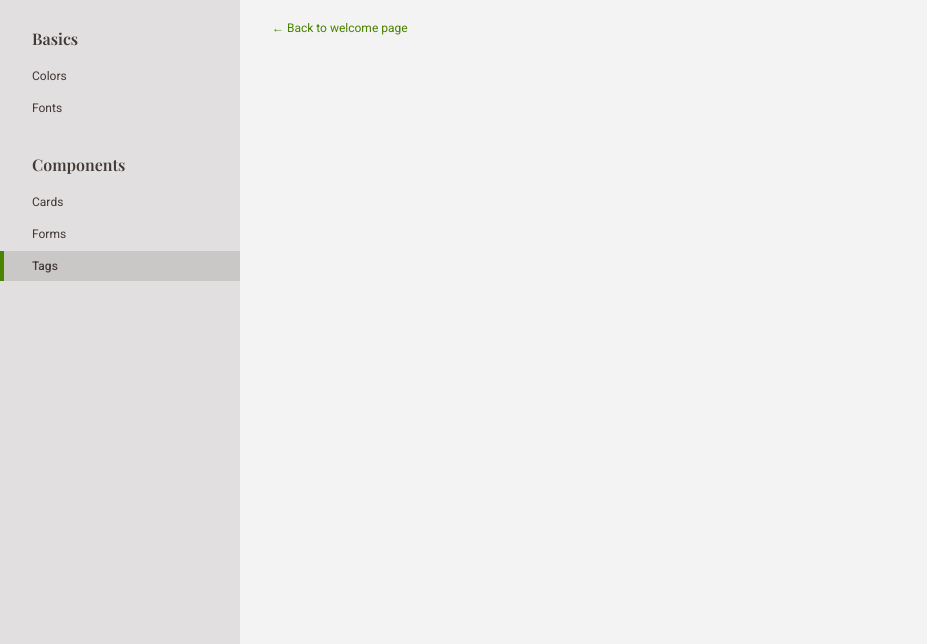
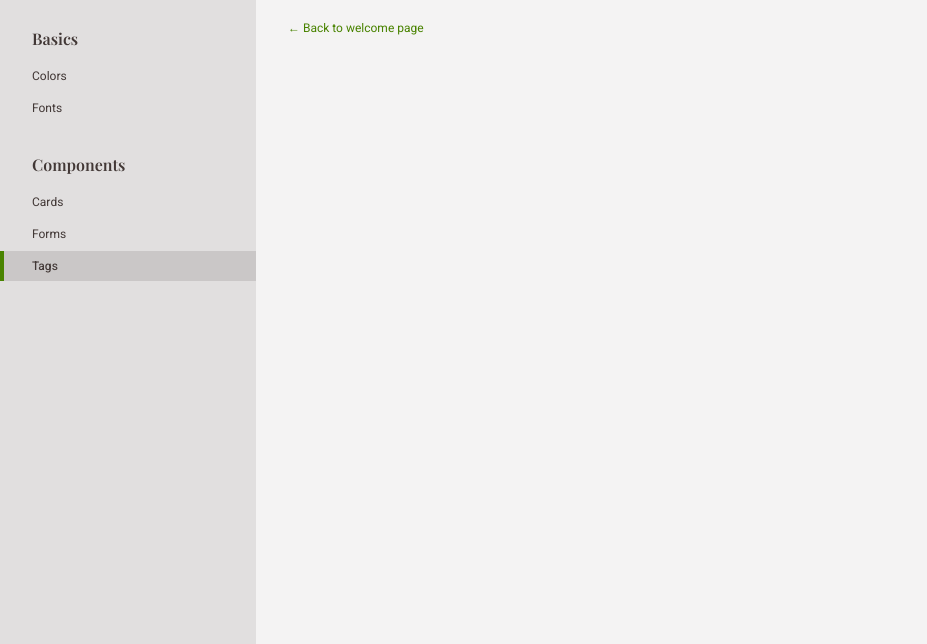
Before and after one commit to mranenko/mi-casa-design, a website: page tags.html in a window 1280 px wide. Shown: the part 156-800 px from the top of the page, without its empty margins (0-927 px from the left). Drawn offline with nearby package versions, Linux system fonts and the light colour scheme.

Commit message:
reorganized styles

```diff
--- a/styles/basics/_global.scss
+++ b/styles/basics/_global.scss
@@ -6,7 +6,7 @@
 
 html,
 body {
-  min-height: 100%;
+  min-height: 100vh;
 }
 
 html {
--- /dev/null
+++ b/styles/basics/_layout.scss
@@ -0,0 +1,27 @@
+main,
+nav {
+  padding: 2rem 2rem 4rem;
+}
+
+main {
+  background: color(neutral, 1);
+  color: color(black);
+  padding-left: 4rem;
+}
+
+nav {
+  background: color(neutral, 2);
+  color: color(black);
+  height: 100vh;
+  left: 0;
+  position: fixed;
+  top: 0;
+  width: 16rem;
+  z-index: 1;
+}
+
+@media (min-width: 50rem) {
+  main {
+    padding-left: 18rem;
+  }
+}
--- /dev/null
+++ b/styles/components/_nav.scss
@@ -0,0 +1,32 @@
+nav a {
+  display: block;
+  font-size: font(small, size);
+  font-weight: font(small, weight);
+  margin: 0 -2rem .125rem;
+  padding: .375rem 2rem;
+}
+
+nav a:hover:not(.active):not(.logo) {
+  background: color(neutral, 4);
+  color: color(white);
+}
+
+nav a.active {
+  background: color(neutral, 3);
+  border-left: .25rem solid color(primary);
+  font-weight: font(strong, weight);
+  padding-left: 1.75rem;
+}
+
+nav .logo {
+  display: block;
+  height: 5rem;
+  margin: 0;
+  padding: 0;
+}
+
+nav .logo img {
+  display: inline-block;
+  height: 100%;
+  width: auto;
+}
--- a/styles/index.scss
+++ b/styles/index.scss
@@ -3,8 +3,9 @@
 @import 'basics/colors';
 @import 'basics/fonts';
 @import 'basics/global';
+@import 'basics/layout';
 @import 'basics/utilities';
 @import 'components/cards';
 @import 'components/forms';
+@import 'components/nav';
 @import 'components/tags';
-@import 'pages/system';
--- a/styles/pages/_system.scss
+++ /dev/null
@@ -1,60 +0,0 @@
-/*
-  display
-*/
-
-.layout.system main {
-  background: color(neutral, 1);
-  padding: 2rem 2rem 4rem;
-}
-
-.layout.system nav {
-  background: color(neutral, 2);
-  padding: 2rem 2rem 4rem;
-}
-
-.layout.system nav a {
-  display: block;
-  font-size: font(small, size);
-  font-weight: font(small, weight);
-  margin: 0 -2rem .125rem;
-  padding: .375rem 2rem;
-}
-
-.layout.system nav a:hover:not(.active):not(.logo) {
-  background: color(neutral, 4);
-  color: color(white);
-}
-
-.layout.system nav a.active {
-  background: color(neutral, 3);
-  border-left: .25rem solid color(primary);
-  font-weight: font(strong, weight);
-  padding-left: 1.75rem;
-}
-
-.layout.system .logo {
-  display: block;
-  height: 5rem;
-  margin: 0;
-  padding: 0;
-}
-
-.layout.system .logo img {
-  display: inline-block;
-  height: 100%;
-  width: auto;
-}
-
-
-/*
-  grid
-*/
-
-.layout.system {
-  display: grid;
-  grid-template-areas: 'nav main';
-  grid-template-columns: 15rem 1fr;
-}
-
-.layout.system nav { grid-area: nav; }
-.layout.system main { grid-area: main; }
```
Also changed, not shown: styles/index.css, 1 other file.
